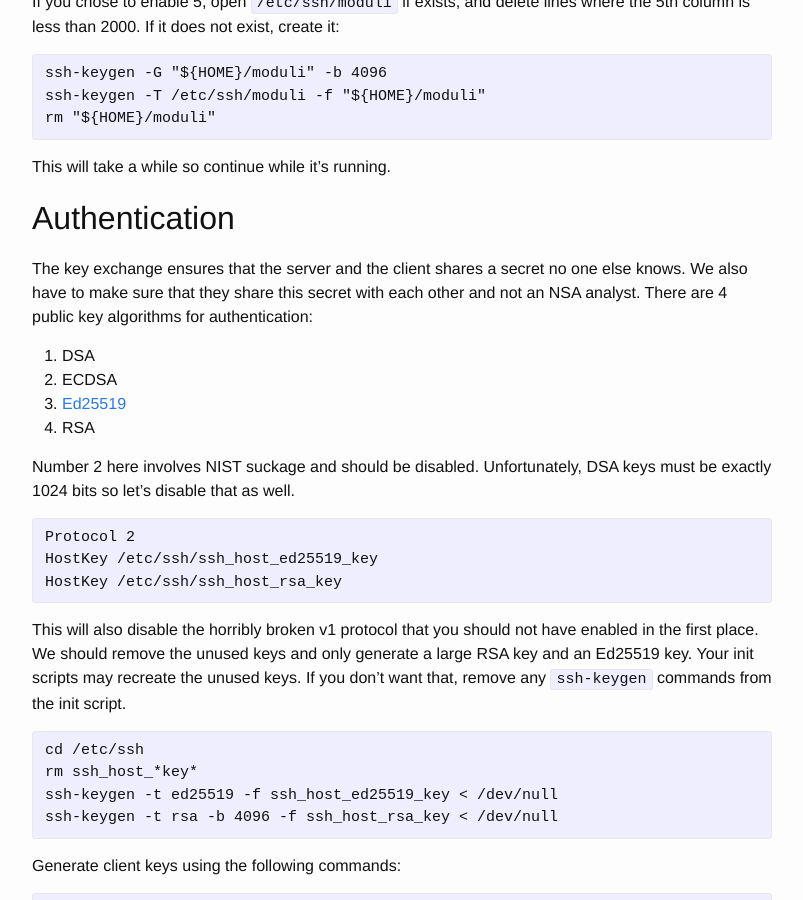
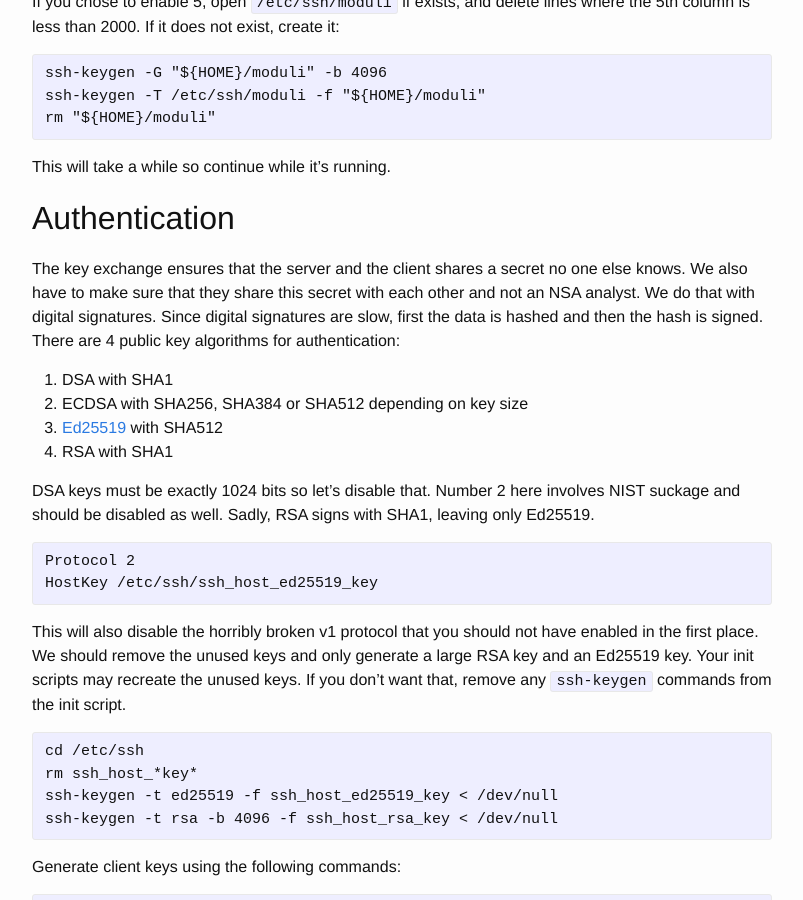
Before and after one commit to stribika/stribika.github.io, a Jekyll site: the page built from _posts/2015-01-04-secure-secure-shell.md, in a window 1280 px wide and 900 px high, scrolled down 2243 px. Shown: the whole window, without its empty margins (238-1041 px from the left). Built offline with Jekyll 4.4.1, drawn with Linux system fonts in a browser that asks for light colours; some of the changed text lies outside the part shown.

Commit message:
GCM in, RSA out

```diff
--- a/_posts/2015-01-04-secure-secure-shell.md
+++ b/_posts/2015-01-04-secure-secure-shell.md
@@ -110,19 +110,21 @@
 
 The key exchange ensures that the server and the client shares a secret no one else knows.
 We also have to make sure that they share this secret with each other and not an NSA analyst.
+We do that with digital signatures.
+Since digital signatures are slow, first the data is hashed and then the hash is signed.
 There are 4 public key algorithms for authentication:
 
-1. DSA
-1. ECDSA
-1. [Ed25519][ed25519]
-1. RSA
+1. DSA with SHA1
+1. ECDSA with SHA256, SHA384 or SHA512 depending on key size
+1. [Ed25519][ed25519] with SHA512
+1. RSA with SHA1
 
-Number 2 here involves NIST suckage and should be disabled.
-Unfortunately, DSA keys must be exactly 1024 bits so let's disable that as well.
+DSA keys must be exactly 1024 bits so let's disable that.
+Number 2 here involves NIST suckage and should be disabled as well.
+Sadly, RSA signs with SHA1, leaving only Ed25519.
 
 <pre><code>Protocol 2
-HostKey /etc/ssh/ssh_host_ed25519_key
-HostKey /etc/ssh/ssh_host_rsa_key</code></pre>
+HostKey /etc/ssh/ssh_host_ed25519_key</code></pre>
 
 This will also disable the horribly broken v1 protocol that you should not have enabled in the first place.
 We should remove the unused keys and only generate a large RSA key and an Ed25519 key.
@@ -176,17 +178,18 @@
   The recommended approach here is to prefer [AE][ae] modes and optionally allow CTR for compatibility.
   CTR with Encrypt-then-MAC is provably secure.
 
-AES-GCM is excluded not because of a cryptographic weakness but because the SSH protocol [does not encrypt message sizes][aes-gcm] when it's in use.
+Chacha20-poly1305 is preferred over AES-GCM because the SSH protocol [does not encrypt message sizes][aes-gcm] when GCM (or EtM) is in use.
 This allows some traffic analysis even without decrypting the data.
+We will deal with that soon.
 
 Recommended `/etc/ssh/sshd_config` snippet:
 
-<pre><code>Ciphers chacha20-poly1305@openssh.com,aes256-ctr,aes192-ctr,aes128-ctr</code></pre>
+<pre><code>Ciphers chacha20-poly1305@openssh.com,aes256-gcm@openssh.com,aes128-gcm@openssh.com,aes256-ctr,aes192-ctr,aes128-ctr</code></pre>
 
 Recommended `/etc/ssh/ssh_config` snippet:
 
 <pre><code>Host *
-    Ciphers chacha20-poly1305@openssh.com,aes256-ctr,aes192-ctr,aes128-ctr</code></pre>
+    Ciphers chacha20-poly1305@openssh.com,aes256-gcm@openssh.com,aes128-gcm@openssh.com,aes256-ctr,aes192-ctr,aes128-ctr</code></pre>
 
 ## Message authentication codes
 
@@ -359,13 +362,17 @@
 
 You may have noticed that this document changed since last time.
 I want to be very transparent about this.
-There were two major changes:
+There were three major changes:
 
-* I went from preferring GCM, to not preferring GCM, to finally dropping support for GCM.
-  This is because I didn't know SSH doesn't encrypt the size field when using GCM.
-  I have no idea why it does that.
+* After some debate and going back and forth between including GCM or not, it's now back again.
+  The reason for dropping it was that SSH doesn't encrypt packet sizes when using GCM.
+  The reason for bringing it back is that SSH does the same with any EtM algorithms.
+  There is no way around this unless you can live with chacha20-poly1305 only.
+  Also, the leaked documents don't sound like they can figure out the lengths or confirm presence of some things, more like straight up "send it to us and we'll decrypt it for you".
+  Wrapping SSH in a Tor hidden service will take care of any traffic analysis concerns.
 * I'm now allowing Encrypt-and-MAC algorithms with CTR ciphers as a last resort.
   I initially thought it was possible to use downgrade attacks, I now think it is not.
+* I disabled RSA because it inevitably uses SHA1.
 
 You can see the [full list of changes][changelog] on github.
 I promise not to use `git push -f`.
```
